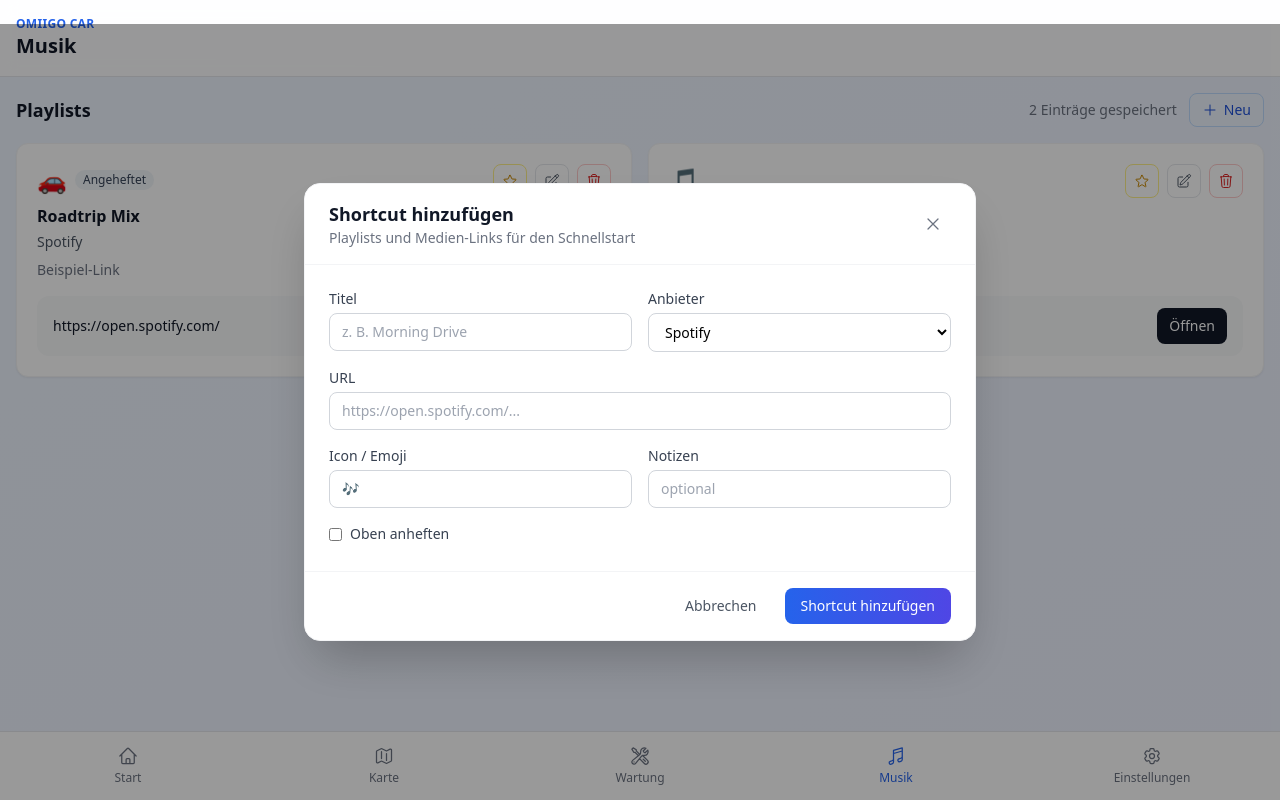
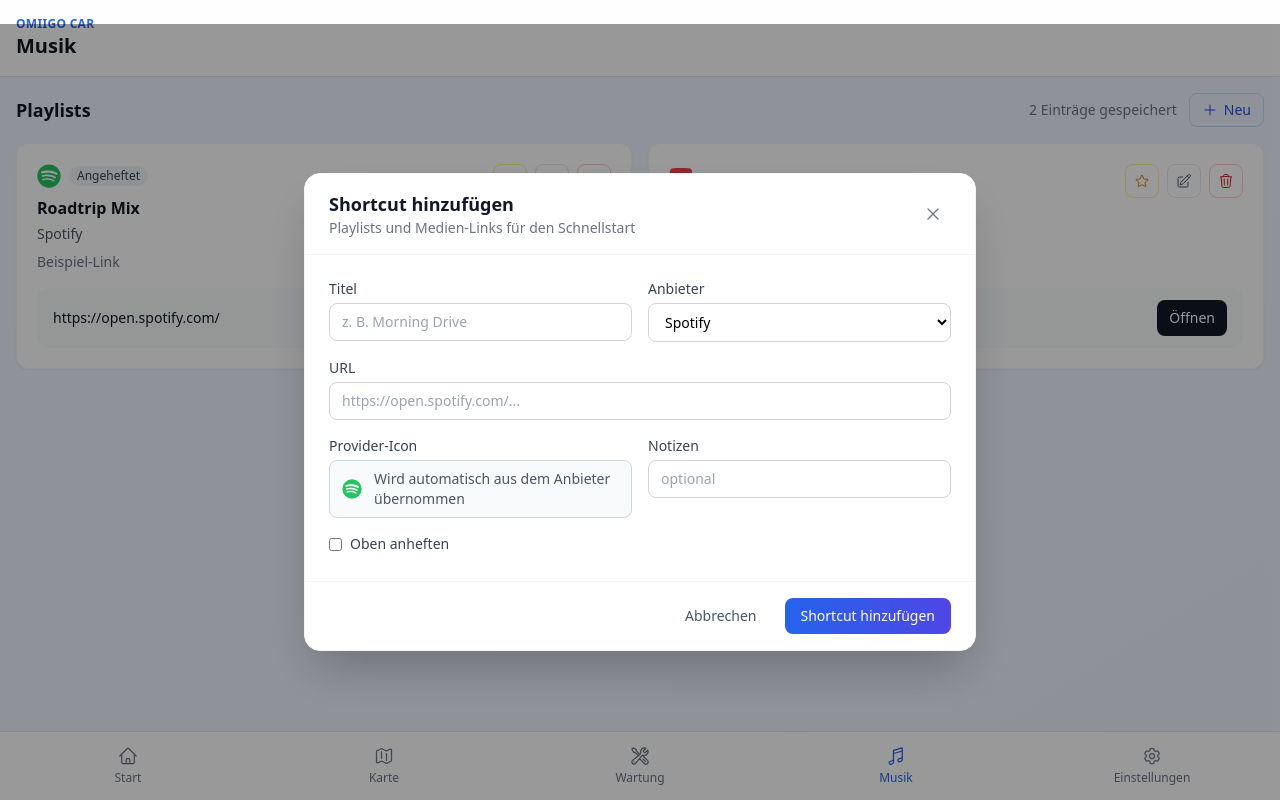
Before and after one commit to azetxxx/opel-check, a Vue app: page /music in a window 1280 px wide. Both pictures are taken after a click on the button "Neu". Built offline with nearby package versions, Linux system fonts and the light colour scheme.

Commit message:
feat: add music provider brand icons

```diff
--- a/package.json
+++ b/package.json
@@ -11,6 +11,10 @@
     "type-check": "vue-tsc --noEmit"
   },
   "dependencies": {
+    "@fortawesome/fontawesome-svg-core": "^7.2.0",
+    "@fortawesome/free-brands-svg-icons": "^7.2.0",
+    "@fortawesome/free-solid-svg-icons": "^7.2.0",
+    "@fortawesome/vue-fontawesome": "^3.1.3",
     "@heroicons/vue": "^2.2.0",
     "vue": "^3.5.13",
     "vue-router": "^4.5.1"
--- /dev/null
+++ b/src/components/MusicProviderIcon.vue
@@ -0,0 +1,46 @@
+<script setup lang="ts">
+import { computed } from 'vue';
+import { FontAwesomeIcon } from '@fortawesome/vue-fontawesome';
+import { faApple, faSoundcloud, faSpotify, faYoutube } from '@fortawesome/free-brands-svg-icons';
+import { faMusic } from '@fortawesome/free-solid-svg-icons';
+import type { MusicProvider } from '../types/music';
+
+const props = defineProps<{
+  provider: MusicProvider;
+  class?: string;
+}>();
+
+const icon = computed(() => {
+  switch (props.provider) {
+    case 'spotify':
+      return faSpotify;
+    case 'youtube-music':
+      return faYoutube;
+    case 'apple-music':
+      return faApple;
+    case 'soundcloud':
+      return faSoundcloud;
+    default:
+      return faMusic;
+  }
+});
+
+const tone = computed(() => {
+  switch (props.provider) {
+    case 'spotify':
+      return 'text-green-500';
+    case 'youtube-music':
+      return 'text-red-500';
+    case 'apple-music':
+      return 'text-gray-900';
+    case 'soundcloud':
+      return 'text-orange-500';
+    default:
+      return 'text-slate-500';
+  }
+});
+</script>
+
+<template>
+  <FontAwesomeIcon :icon="icon" :class="[tone, props.class || '']" />
+</template>
--- a/src/pages/MusicPage.vue
+++ b/src/pages/MusicPage.vue
@@ -2,9 +2,11 @@
 import { PencilSquareIcon, PlusIcon, StarIcon, TrashIcon, XMarkIcon } from '@heroicons/vue/24/outline';
 import { computed, reactive, ref, watch } from 'vue';
 import { useRoute } from 'vue-router';
+import MusicProviderIcon from '../components/MusicProviderIcon.vue';
 import { usePlaylistShortcuts } from '../composables/usePlaylistShortcuts';
 import { useAppPreferences } from '../composables/useAppPreferences';
 import type { MusicProvider, PlaylistShortcut } from '../types/music';
+import { getProviderIconFallback } from '../utils/musicIcons';
 
 const route = useRoute();
 const { shortcuts, upsertShortcut, markShortcutOpened, removeShortcut } = usePlaylistShortcuts();
@@ -60,13 +62,17 @@
     .sort((a, b) => new Date(b.lastOpenedAt!).getTime() - new Date(a.lastOpenedAt!).getTime())[0] ?? null;
 });
 
+const syncProviderIcon = (provider: MusicProvider) => {
+  form.icon = getProviderIconFallback(provider);
+};
+
 const resetForm = () => {
   editingId.value = null;
   form.title = '';
   form.provider = getDefaultMusicProvider();
   form.url = '';
   form.notes = '';
-  form.icon = '🎶';
+  form.icon = getProviderIconFallback(form.provider);
   form.pinned = false;
 };
 
@@ -102,7 +108,7 @@
   form.provider = item.provider;
   form.url = item.url;
   form.notes = item.notes ?? '';
-  form.icon = item.icon ?? '🎶';
+  form.icon = item.icon ?? getProviderIconFallback(item.provider);
   form.pinned = item.pinned;
   isFormOpen.value = true;
 };
@@ -136,6 +142,9 @@
 };
 
 watch(() => route.fullPath, applyDeepLinkAction, { immediate: true });
+watch(() => form.provider, (provider) => {
+  syncProviderIcon(provider);
+});
 
 </script>
 
@@ -148,7 +157,9 @@
           <span class="px-2 py-0.5 text-xs rounded-full bg-yellow-100 text-yellow-700">Favorit</span>
         </div>
         <div class="mt-4 rounded-xl bg-gray-50 px-4 py-4">
-          <p class="text-2xl">{{ favoriteShortcut.icon || '🎶' }}</p>
+          <div class="flex items-center gap-2 text-2xl">
+            <MusicProviderIcon :provider="favoriteShortcut.provider" class="h-6 w-6" />
+          </div>
           <p class="mt-2 font-semibold text-gray-900">{{ favoriteShortcut.title }}</p>
           <p class="mt-1 text-sm text-gray-600">{{ providerLabels[favoriteShortcut.provider] }}</p>
           <button @click="openShortcut(favoriteShortcut)" class="mt-4 px-4 py-2 rounded-lg bg-blue-600 text-white text-sm font-medium hover:bg-blue-700">
@@ -163,7 +174,9 @@
           <span class="text-xs text-gray-500">{{ lastOpenedShortcut.lastOpenedAt ? new Date(lastOpenedShortcut.lastOpenedAt).toLocaleString('de-DE') : '' }}</span>
         </div>
         <div class="mt-4 rounded-xl bg-gray-50 px-4 py-4">
-          <p class="text-2xl">{{ lastOpenedShortcut.icon || '🎶' }}</p>
+          <div class="flex items-center gap-2 text-2xl">
+            <MusicProviderIcon :provider="lastOpenedShortcut.provider" class="h-6 w-6" />
+          </div>
           <p class="mt-2 font-semibold text-gray-900">{{ lastOpenedShortcut.title }}</p>
           <p class="mt-1 text-sm text-gray-600">{{ providerLabels[lastOpenedShortcut.provider] }}</p>
           <button @click="openShortcut(lastOpenedShortcut)" class="mt-4 px-4 py-2 rounded-lg bg-gray-900 text-white text-sm font-medium hover:bg-black">
@@ -190,7 +203,9 @@
           <div class="flex items-start justify-between gap-3">
             <div>
               <div class="flex items-center gap-2">
-                <p class="text-2xl">{{ item.icon || '🎶' }}</p>
+                <div class="flex items-center gap-2">
+                  <MusicProviderIcon :provider="item.provider" class="h-6 w-6" />
+                </div>
                 <span v-if="favoritePlaylistId === item.id" class="px-2 py-0.5 text-xs rounded-full bg-yellow-100 text-yellow-700">Favorit</span>
                 <span v-else-if="item.pinned" class="px-2 py-0.5 text-xs rounded-full bg-slate-100 text-slate-700">Angeheftet</span>
               </div>
@@ -267,8 +282,11 @@
               </p>
             </div>
             <div>
-              <label class="block text-sm font-medium text-gray-700 mb-1">Icon / Emoji</label>
-              <input v-model="form.icon" type="text" class="w-full rounded-lg border border-gray-300 px-3 py-2 text-sm" placeholder="🎶">
+              <label class="block text-sm font-medium text-gray-700 mb-1">Provider-Icon</label>
+              <div class="flex items-center gap-3 rounded-lg border border-gray-300 px-3 py-2 text-sm bg-gray-50">
+                <MusicProviderIcon :provider="form.provider" class="h-5 w-5" />
+                <span class="text-gray-600">Wird automatisch aus dem Anbieter übernommen</span>
+              </div>
             </div>
             <div>
               <label class="block text-sm font-medium text-gray-700 mb-1">Notizen</label>
--- /dev/null
+++ b/src/utils/musicIcons.ts
@@ -0,0 +1,11 @@
+import type { MusicProvider } from '../types/music';
+
+export const providerIconFallback: Record<MusicProvider, string> = {
+  spotify: 'spotify',
+  'youtube-music': 'youtube',
+  'apple-music': 'apple',
+  soundcloud: 'soundcloud',
+  other: 'music'
+};
+
+export const getProviderIconFallback = (provider: MusicProvider) => providerIconFallback[provider] ?? 'music';
```
Also changed, not shown: 1 other file (tests, documents, lock files or other folders).
